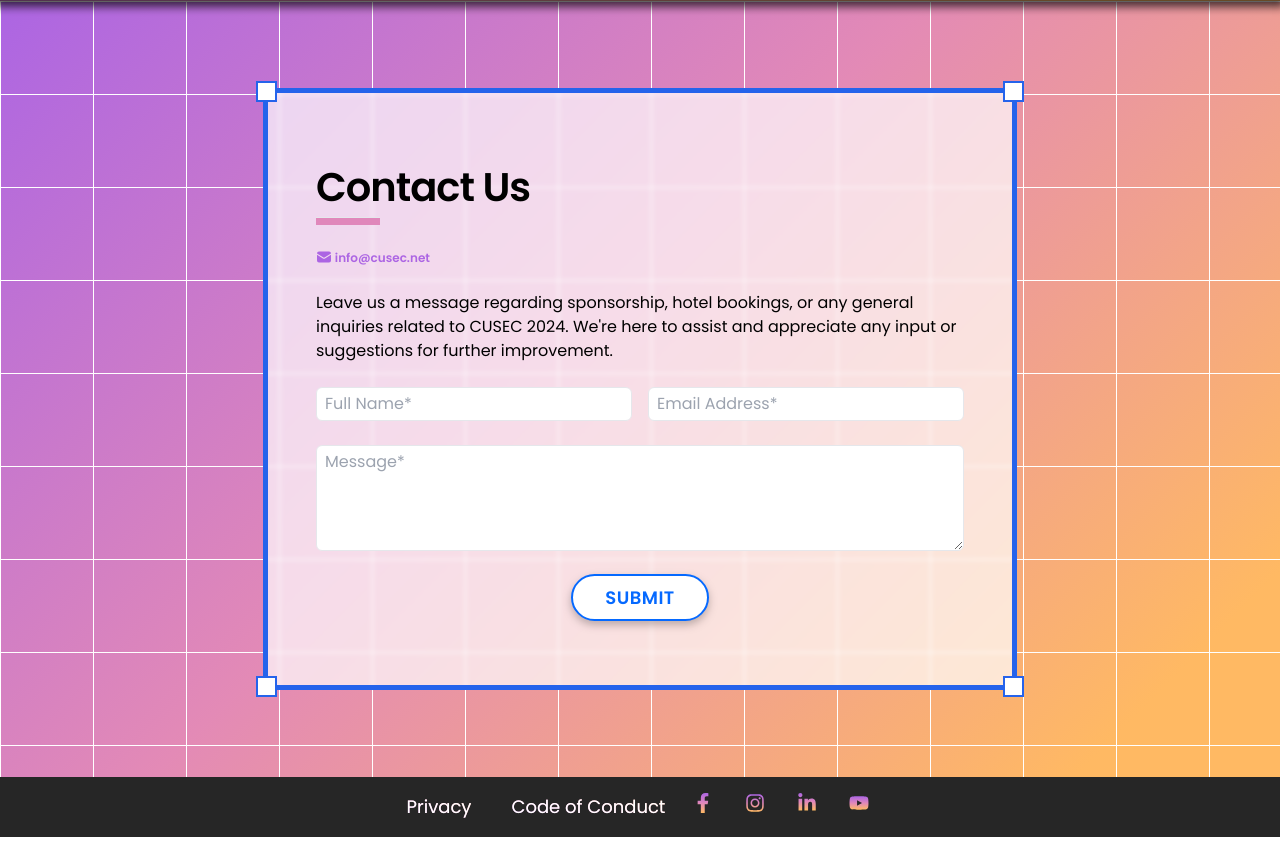
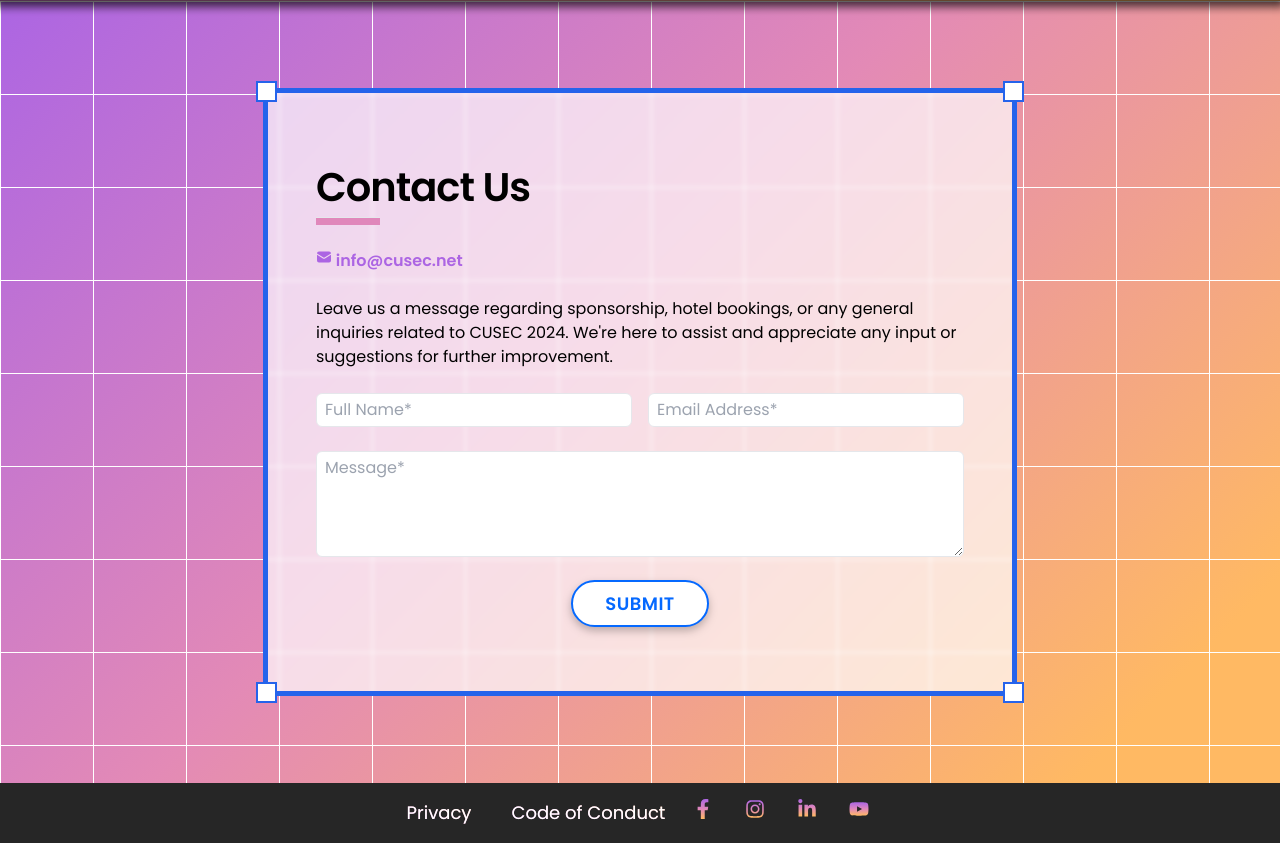
Before and after one commit to cusec/2024, a Next.js app: page / in a window 1280 px wide. Shown: the part 3689-4532 px from the top of the page. Built offline with nearby package versions, Linux system fonts and the light colour scheme.

Commit message:
fix: Email text in Contact section of homepage too small at larger screen sizes

```diff
--- a/src/components/Landing Page/Contact.tsx
+++ b/src/components/Landing Page/Contact.tsx
@@ -16,7 +16,7 @@ export default function Contact() {
             className="flex transition ease-in-out duration-500 hover:scale-105 group max-w-fit"
           >
             <HiEnvelope className="fill-royalPurple group-hover:fill-royalBlue transition ease-in-out duration-700" />
-            <span className="text-[12px] font-semibold bg-clip-text text-transparent bg-royalPurple group-hover:bg-royalBlue transition ease-in-out duration-1000">
+            <span className="text-[12px] md:text-[16px] font-semibold bg-clip-text text-transparent bg-royalPurple group-hover:bg-royalBlue transition ease-in-out duration-1000">
               &nbsp;info@cusec.net
             </span>
           </Link>
```
